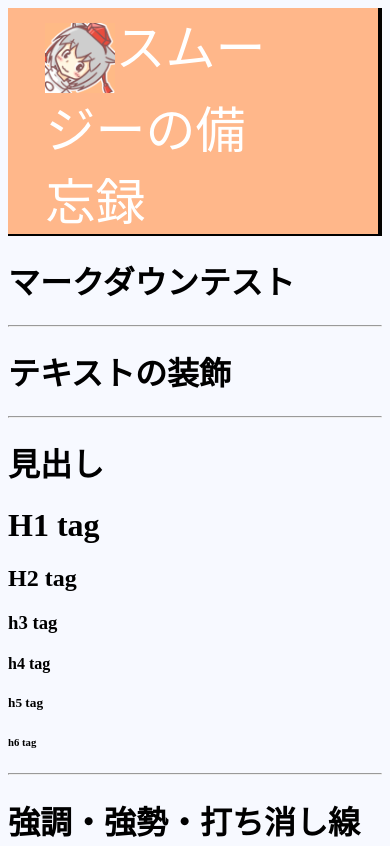
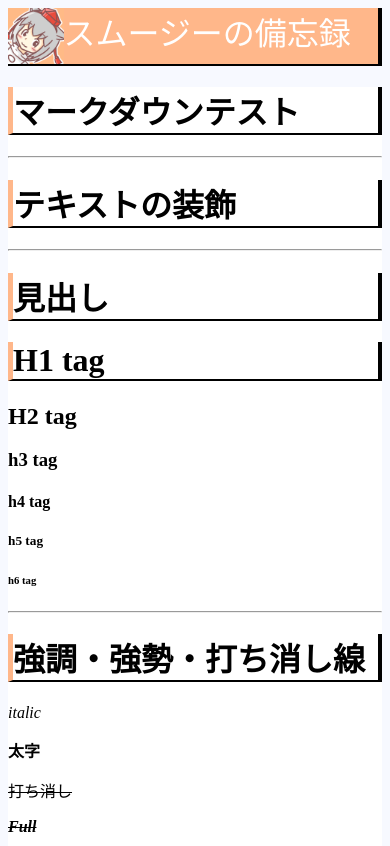
Before and after one commit to Smoothie1023/smoothie1023.github.io, a Gatsby site: page /blogs/markdown-test in a window 390 px wide. Shown: the top 846 px of the page. Built offline with nearby package versions, Linux system fonts and the light colour scheme; Gatsby itself is replaced by a stand-in of ours; some packages are replaced by stand-ins of ours.

Commit message:
ちょっとした修正と軽くレスポンシブに対応させてみた

```diff
--- a/src/pages/blogs/07-29-2022-markdown-test/index.md
+++ b/src/pages/blogs/07-29-2022-markdown-test/index.md
@@ -79,7 +79,7 @@ _**~~Full~~**_
 
 ***
 # リンク
-[リンクテキスト(記事一覧に飛ぶよ)](/blog "マウスホバー")
+[リンクテキスト(記事一覧に飛ぶよ)](/blogs "マウスホバー")
 
 ***
 # 画像埋め込み
--- a/src/styles/header.css
+++ b/src/styles/header.css
@@ -16,3 +16,23 @@
     background-color: #ffb78a;
     color: #fff;
 }
+
+@media (max-width: 890px) {
+.title{
+    padding-left: 0%;
+}
+}
+
+@media (max-width: 500px) {
+.title{
+    position: relative;
+    padding-left:0%;
+    padding-right: 0%;
+    display:flex;
+    font-size: 2rem;
+}
+.logo-image{
+    width: 15%;
+    top: auto;
+}
+}
--- /dev/null
+++ b/src/styles/post.css
@@ -0,0 +1,10 @@
+.mainContent
+{
+    background-color: white;
+}
+
+h1{
+    border-left: solid 5px #ffb78a;
+    border-bottom: solid 2px #000;
+    border-right: solid 4px #000;
+}
--- a/src/templates/post.js
+++ b/src/templates/post.js
@@ -2,6 +2,7 @@ import React from 'react';
 import Helmet from 'react-helmet';
 import { graphql} from 'gatsby';
 import Layout from '../components/layout';
+import "../styles/post.css"
 
 
 export default function Template({data}){
@@ -9,7 +10,7 @@ export default function Template({data}){
     //const post = data.markdownRemark;
     return (
         <Layout>
-            <div>
+            <div className='mainContent'>
                 <Helmet title={`スムージーの備忘録 - ${post.frontmatter.title}`}/>
                 <h1>{post.frontmatter.title}</h1>
                 <div dangerouslySetInnerHTML={{__html: post.html}}/>
```
Also changed, not shown: src/styles/style.css (+10 -0 lines).
